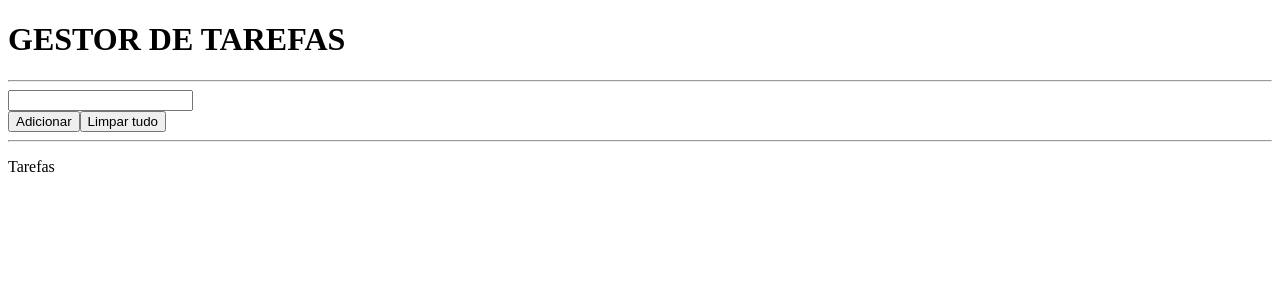
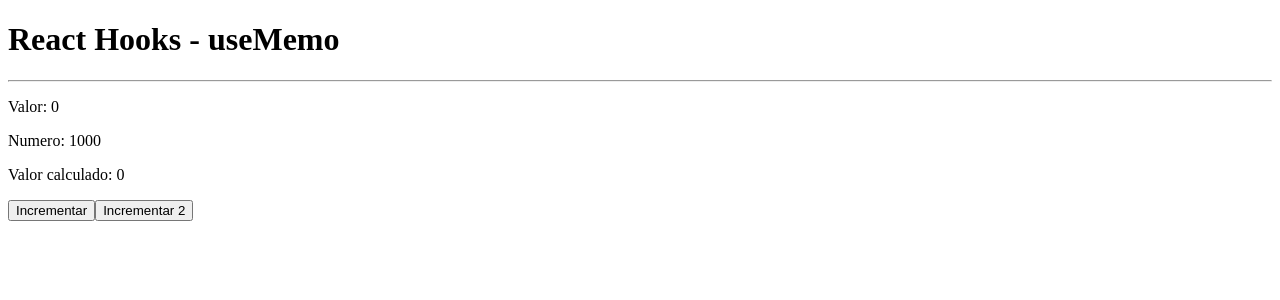
Before and after one commit to cesarfreitax/reactLessons, a React (Vite) app: page / in a window 1280 px wide. Shown: the top 300 px of the page. Built offline with nearby package versions, Linux system fonts and the light colour scheme.

Commit message:
update: studying useMemo

```diff
--- a/src/App.jsx
+++ b/src/App.jsx
@@ -1,49 +1,42 @@
-import React, {useState, useRef} from 'react';
+import React, { useState, useEffect, useMemo } from 'react';
 
 
 export default function App() {
 
-    // STATE
-    const [listaTarefas, setListaTarefas] = useState(() => { return [] })
-    const [tarefa, setTarefa] = useState(() => { return "" })
+    const [valor, setValor] = useState(() => { return 0 })
+    const [numero, setNumero] = useState(() => { return 1000 })
 
-    // REF
-    const idTarefa = useRef(0)
-    const inputRef = useRef()
+    // const valorCalculado = funcaoDemorada(valor)
+    const valorCalculado = useMemo(() => {
+        return funcaoDemorada(valor)
+    }, [valor])
 
-    // MÉTODOS
-    function adicionarTarefa(){
-        setListaTarefas(old => { return [...old, {id: idTarefa.current, texto: tarefa}] })
-        idTarefa.current++
-        setTarefa('')
-        inputRef.current.focus()
+    useEffect(() =>{
+        console.log("renderizou")
+    })
+
+    function incrementar (){
+        setValor(old => old + 1)
     }
 
-    function limparTarefas(){
-        setListaTarefas(() => {return []})
-        idTarefa.current = 0;
+    function incrementar2 (){
+        setNumero(oldNumero => oldNumero + 100)
     }
 
-    function removerTarefa(id){
-        const temp = listaTarefas.filter(tarefa => tarefa.id !== id)
-        setListaTarefas(temp);
+    function funcaoDemorada(num){
+        for(let i=0; i < 1000000000; i++){}
+        return num * 2
     }
 
     return (
         <>
-            <h1>GESTOR DE TAREFAS</h1>
+            <h1>React Hooks - useMemo</h1>
             <hr />
-            <input ref={inputRef} type="text" value={tarefa} onChange={(evento) => { setTarefa(evento.target.value) }}/>
-            <div>
-                <button onClick={adicionarTarefa}>Adicionar</button>
-                <button onClick={limparTarefas}>Limpar tudo</button>
-            </div>
-            <hr />
-            <p>Tarefas</p>
-            {listaTarefas.map((tarefa) => {
-                return <p key={tarefa.id}>{tarefa.texto} - <button onClick={() => { removerTarefa(tarefa.id) }}>Remover</button> </p>
-            })}
-
+            <p>Valor: {valor}</p>
+            <p>Numero: {numero}</p>
+            <p>Valor calculado: {valorCalculado}</p>
+            <button onClick={incrementar}>Incrementar</button>
+            <button onClick={incrementar2}>Incrementar 2</button>
         </>
     )
 }
```
